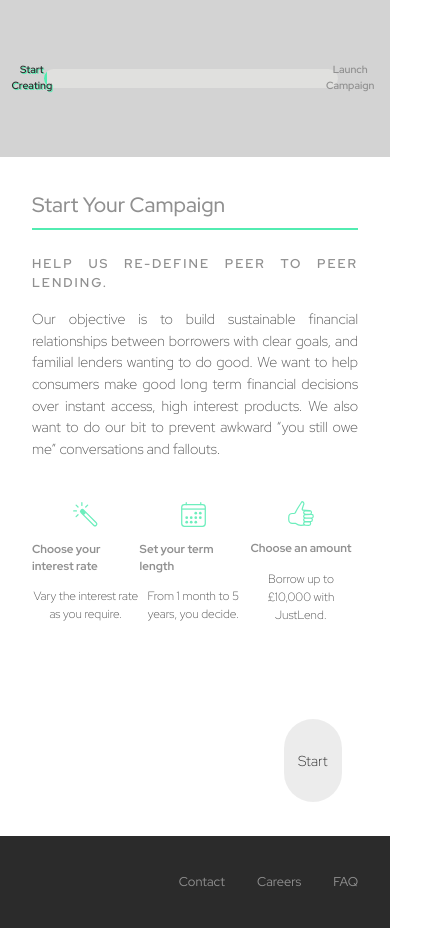
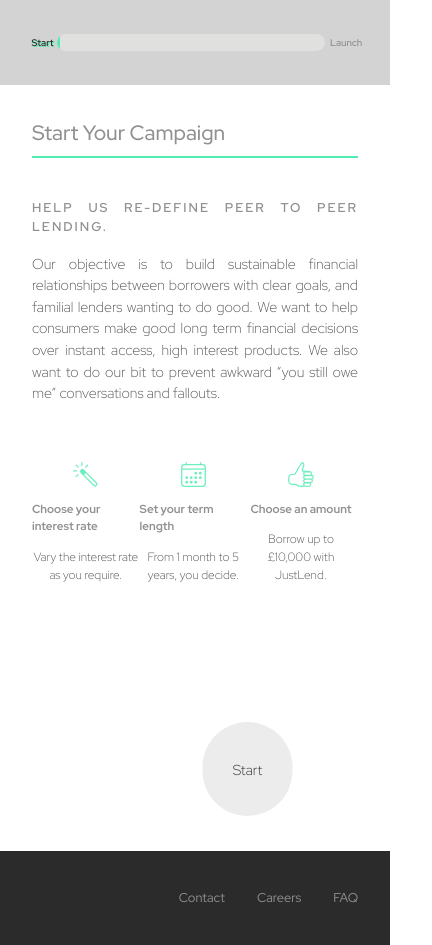
Before and after one commit to Kezanwar/justLendCampaign, a React (Create React App) app: page / in a window 390 px wide. Shown: the whole page, 432 px wide, since content can reach past the window. Built offline with nearby package versions, Linux system fonts and the light colour scheme.

Commit message:
some responsiveness

```diff
--- a/src/App.css
+++ b/src/App.css
@@ -5,7 +5,7 @@
 
 @media only screen and (max-width: 768px) {
   .App {
-    height: 110vh;
+    height: 112vh;
     display: flex;
   }
 
--- a/src/components/main/main__formSection/main__form/campaignSummary/campaignSummary.css
+++ b/src/components/main/main__formSection/main__form/campaignSummary/campaignSummary.css
@@ -5,7 +5,7 @@
     word-wrap: break-word;
     flex-direction: column;
     padding: 2rem 1.5rem;
-    overflow: scroll;
+    overflow: hidden;
     gap: 1rem;
 
 }
--- a/src/components/main/main__formSection/main__form/formControlBox/formControlBox.css
+++ b/src/components/main/main__formSection/main__form/formControlBox/formControlBox.css
@@ -97,3 +97,13 @@
 .next-launch::before {
     content: '\f135';
 } */
+
+@media only screen and (max-width: 768px) {
+    .FormControlBox {
+        width: 50%;
+        bottom: 1.5rem;
+        left: 0rem;
+        transform: translate(50%, 0%);
+    }
+
+}
--- a/src/components/main/main__formSection/main__form/main__form.css
+++ b/src/components/main/main__formSection/main__form/main__form.css
@@ -1,6 +1,7 @@
 .Main__form {
     flex-basis: 81.25%;
     display: flex;
+    flex-grow: 1;
 
 }
 
@@ -112,4 +113,16 @@
         position: relative;
     }
 
+    .formComponent {
+        gap: 1rem;
+    }
+
+    .formInputContainer label {
+        color: var(--lightGrey);
+        border-left: 2px solid var(--green);
+        padding-left: 0.5rem;
+        font-weight: 600;
+        font-size: 0.85rem;
+    }
+
 }
--- a/src/components/main/main__formSection/main__progressBar/main__progressBar.css
+++ b/src/components/main/main__formSection/main__progressBar/main__progressBar.css
@@ -10,6 +10,9 @@
 
 .progressBarContainerWrapper {
     position: relative;
+    height: 12%;
+    width: 77%;
+
 }
 
 .progressBarContainerWrapper::after, .progressBarContainerWrapper::before {
@@ -27,6 +30,7 @@
 
 .progressBarContainerWrapper::before {
     content: 'Start Creating';
+
     left: -10%;
 }
 
@@ -185,19 +189,33 @@
 
 @media only screen and (max-width: 768px) {
 
+    .Main__progressBar {
+        flex-basis: 10%;
+        overflow: hidden;
+    }
+
+    .progressBarContainerWrapper {
+        height: 20%;
+        width: 70%;
+    }
+
+
+
 
     .prog {
         display: none;
     }
 
     .progressBarContainerWrapper::before {
-        content: 'Start Creating';
-        left: -15%;
+        content: 'Start';
+        left: -17.5%;
+        font-size: 0.6rem;
     }
 
     .progressBarContainerWrapper::after {
-        content: 'Launch Campaign';
-        right: -15%;
+        content: 'Launch';
+        right: -20%;
+        font-size: 0.6rem;
     }
 
 }
--- a/src/components/main/main__formSection/main__progressBar/main__progressBar.js
+++ b/src/components/main/main__formSection/main__progressBar/main__progressBar.js
@@ -49,10 +49,10 @@ const Main__progressBar = (props) => {
     }
 
 
-    const wrapperStyles = {
-        height: '12%',
-        width: '77%',
-    }
+    // const wrapperStyles = {
+    //     height: '12%',
+    //     width: '77%',
+    // }
 
     const containerStyles = {
         height: '100%',
@@ -74,7 +74,7 @@ const Main__progressBar = (props) => {
     return (
         <div className='Main__progressBar'>
 
-            <div className={progressBarContainerWrapperClasses} style={wrapperStyles}>
+            <div className={progressBarContainerWrapperClasses}>
 
                 <div className="progressBarContainer" style={containerStyles}>
 
```
